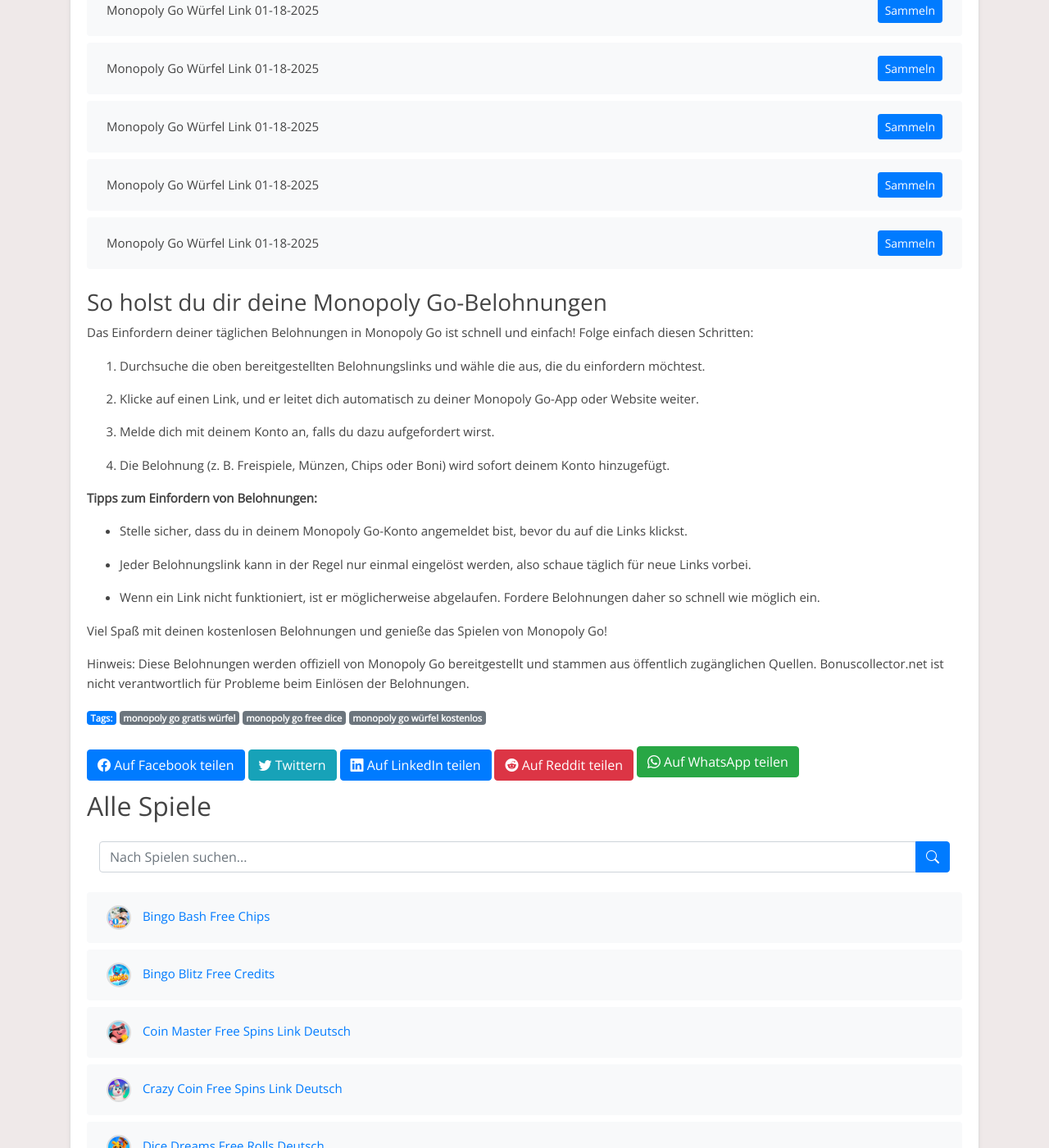
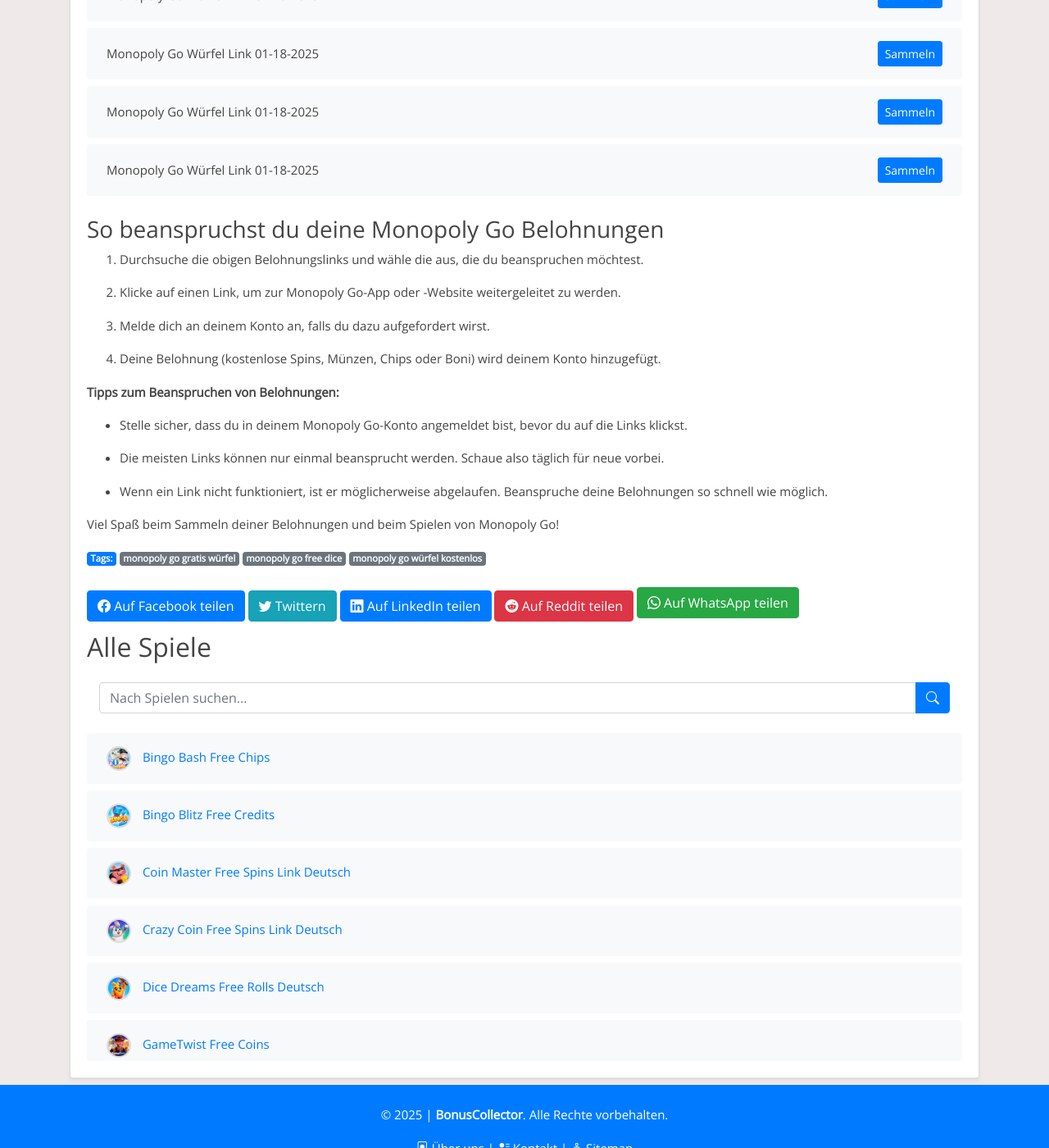
Before and after one commit to Prollad99/bs-de, a Jekyll site: the page built from _posts/2025-01-18-monopoly-go.md, in a window 1280 px wide and 1400 px high, scrolled down 7388 px. Shown: the whole window at 82% size. Built offline with Jekyll 4.4.1, drawn with Linux system fonts in a browser that asks for light colours; some of the changed text lies outside the part shown.

Commit message:
Update monopoly-go reward links, content, and modification timestamp

```diff
--- a/_includes/monopoly-go_footer.html
+++ b/_includes/monopoly-go_footer.html
@@ -1,27 +1,22 @@
-### So holst du dir deine Monopoly Go-Belohnungen
+### So beanspruchst du deine Monopoly Go Belohnungen
 
 
-Das Einfordern deiner täglichen Belohnungen in Monopoly Go ist schnell und einfach! Folge einfach diesen Schritten:
+1. Durchsuche die obigen Belohnungslinks und wähle die aus, die du beanspruchen möchtest.
 
-1. Durchsuche die oben bereitgestellten Belohnungslinks und wähle die aus, die du einfordern möchtest.
+2. Klicke auf einen Link, um zur Monopoly Go-App oder -Website weitergeleitet zu werden.
 
-2. Klicke auf einen Link, und er leitet dich automatisch zu deiner Monopoly Go-App oder Website weiter.
+3. Melde dich an deinem Konto an, falls du dazu aufgefordert wirst.
 
-3. Melde dich mit deinem Konto an, falls du dazu aufgefordert wirst.
-
-4. Die Belohnung (z. B. Freispiele, Münzen, Chips oder Boni) wird sofort deinem Konto hinzugefügt.
+4. Deine Belohnung (kostenlose Spins, Münzen, Chips oder Boni) wird deinem Konto hinzugefügt.
 
 
-**Tipps zum Einfordern von Belohnungen:**
+**Tipps zum Beanspruchen von Belohnungen:**
 
 - Stelle sicher, dass du in deinem Monopoly Go-Konto angemeldet bist, bevor du auf die Links klickst.
 
-- Jeder Belohnungslink kann in der Regel nur einmal eingelöst werden, also schaue täglich für neue Links vorbei.
+- Die meisten Links können nur einmal beansprucht werden. Schaue also täglich für neue vorbei.
 
-- Wenn ein Link nicht funktioniert, ist er möglicherweise abgelaufen. Fordere Belohnungen daher so schnell wie möglich ein.
+- Wenn ein Link nicht funktioniert, ist er möglicherweise abgelaufen. Beanspruche deine Belohnungen so schnell wie möglich.
 
 
-Viel Spaß mit deinen kostenlosen Belohnungen und genieße das Spielen von Monopoly Go!
-
-
-Hinweis: Diese Belohnungen werden offiziell von Monopoly Go bereitgestellt und stammen aus öffentlich zugänglichen Quellen. Bonuscollector.net ist nicht verantwortlich für Probleme beim Einlösen der Belohnungen.
+Viel Spaß beim Sammeln deiner Belohnungen und beim Spielen von Monopoly Go!
--- a/_includes/monopoly-go_post.html
+++ b/_includes/monopoly-go_post.html
@@ -1,13 +1,10 @@
-Entdecke tägliche Monopoly Go-Belohnungen!
+Entdecke tägliche Monopoly Go Belohnungen!
 
 
-Bist du ein Fan von Monopoly Go und möchtest dein Spielerlebnis verbessern? Du bist hier genau richtig! Diese Seite ist allen Monopoly Go-Enthusiasten gewidmet, die täglich kostenlose Belohnungen einfordern möchten. Hier findest du die neuesten Links, um Freispiele, Münzen, Chips und andere spannende Boni zu sammeln, damit du das Spiel noch mehr genießen kannst.
+Bist du ein Fan von Monopoly Go, der sein Spielerlebnis verbessern möchte? Du bist hier genau richtig! Diese Seite ist allen Monopoly Go-Fans gewidmet, die kostenlose tägliche Belohnungen sammeln möchten.
 
 
-Monopoly Go ist ein unterhaltsames Spiel, das von Millionen geliebt wird. Ob du höhere Level erreichen oder einfach nur den Nervenkitzel genießen möchtest – unsere täglichen Belohnungslinks halten dich im Spiel.
+Hinweis: Monopoly Go ist eine kostenlose App, die zu Unterhaltungszwecken entwickelt wurde. Bonuscollector.de ist eine unabhängige Plattform und steht nicht in Verbindung mit den Entwicklern oder Eigentümern des Spiels.
 
 
-Hinweis: Monopoly Go ist eine kostenlose App, die ausschließlich zu Unterhaltungszwecken entwickelt wurde. Bonuscollector.net ist eine unabhängige Plattform und steht in keiner Verbindung zu den Entwicklern oder Eigentümern von Monopoly Go.
-
-
-Schau täglich vorbei, um sicherzustellen, dass du keine Belohnung verpasst!
+Komm täglich vorbei, damit du keine Belohnungen verpasst!
```
